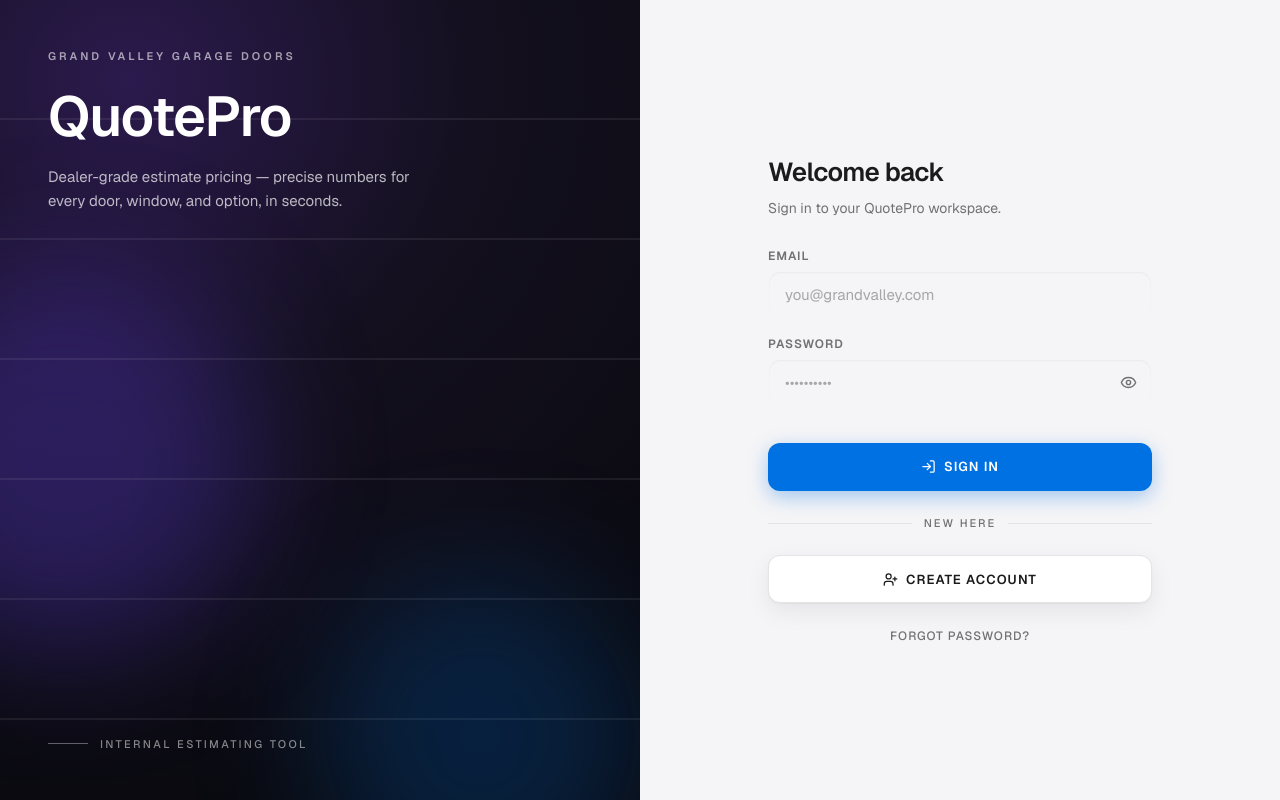
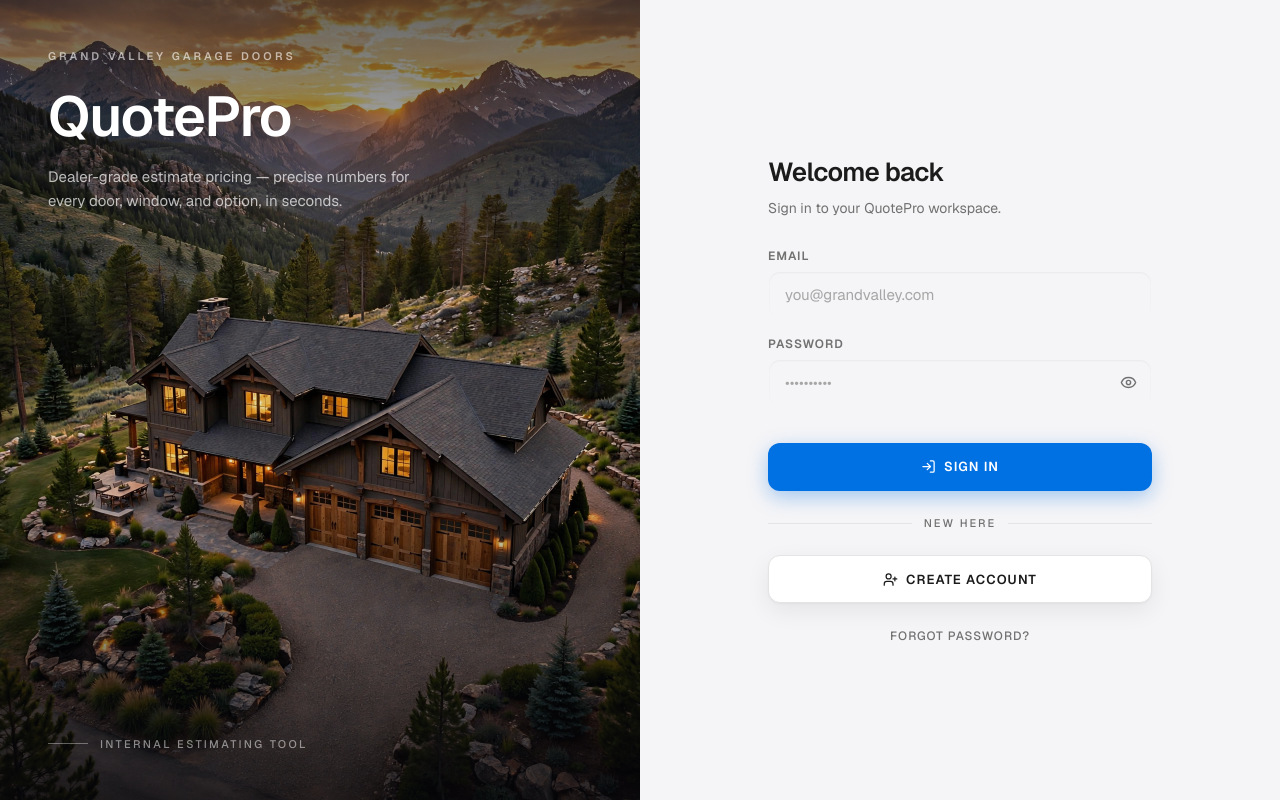
Before and after one commit to CryptoCode14/QuotePro, a React (Vite) app: page / in a window 1280 px wide. Shown: the top 800 px of the page. Built offline with nearby package versions, Linux system fonts and the light colour scheme.

Commit message:
Redesign login art: Colorado mountain sunset home with garage doors
Replace abstract purple treatment with photorealistic drone-style
brand art (AI-generated, detail-enhanced). Layout, form and copy
unchanged; art imported via Vite from src/assets.

```diff
--- a/src/components/AuthGate.tsx
+++ b/src/components/AuthGate.tsx
@@ -2,6 +2,7 @@ import { useState } from "react";
 import { Eye, EyeOff, LogIn, UserPlus } from "lucide-react";
 import { Input } from "@/components/ui/input";
 import { cn } from "@/lib/utils";
+import brandArtUrl from "../assets/login-brand-art.jpg";
 
 export interface AuthResult {
   ok: boolean;
@@ -68,30 +69,22 @@ export function AuthGate({ open, onLogin, onSignup, onReset }: AuthGateProps) {
       className="fixed inset-0 z-50 overflow-y-auto bg-bg"
     >
       <div className="grid min-h-full md:grid-cols-2">
-        {/* Brand panel — fixed premium dark, always. */}
+        {/* Brand panel — full-bleed brand art, always. */}
         <div
-          className="relative hidden overflow-hidden md:flex md:flex-col md:justify-between md:p-12"
-          style={{
-            background:
-              "radial-gradient(120% 90% at 20% 10%, #2b1a4d 0%, #14101f 45%, #0a0a10 100%)",
-          }}
+          className="relative hidden overflow-hidden bg-[#0a0a0e] md:flex md:flex-col md:justify-between md:p-12"
           aria-hidden="true"
         >
-          {/* Soft accent glows */}
+          <img
+            src={brandArtUrl}
+            alt=""
+            className="pointer-events-none absolute inset-0 h-full w-full object-cover"
+          />
+          {/* Legibility gradient: darkens top for the headline, bottom for the footer. */}
           <div
-            className="pointer-events-none absolute -left-32 top-1/3 h-96 w-96 rounded-full blur-3xl"
-            style={{ background: "rgba(108, 71, 255, 0.28)" }}
-          />
-          <div
-            className="pointer-events-none absolute -bottom-24 right-0 h-80 w-80 rounded-full blur-3xl"
-            style={{ background: "rgba(0, 113, 227, 0.22)" }}
-          />
-          {/* Faint panel-line motif */}
-          <div
-            className="pointer-events-none absolute inset-0 opacity-[0.07]"
+            className="pointer-events-none absolute inset-0"
             style={{
-              backgroundImage:
-                "repeating-linear-gradient(to bottom, transparent 0 118px, #ffffff 118px 120px)",
+              background:
+                "linear-gradient(180deg, rgba(6,6,10,0.62) 0%, rgba(6,6,10,0.12) 32%, rgba(6,6,10,0.10) 58%, rgba(6,6,10,0.78) 100%)",
             }}
           />
 
```
Also changed, not shown: src/assets/login-brand-art.jpg (added).
